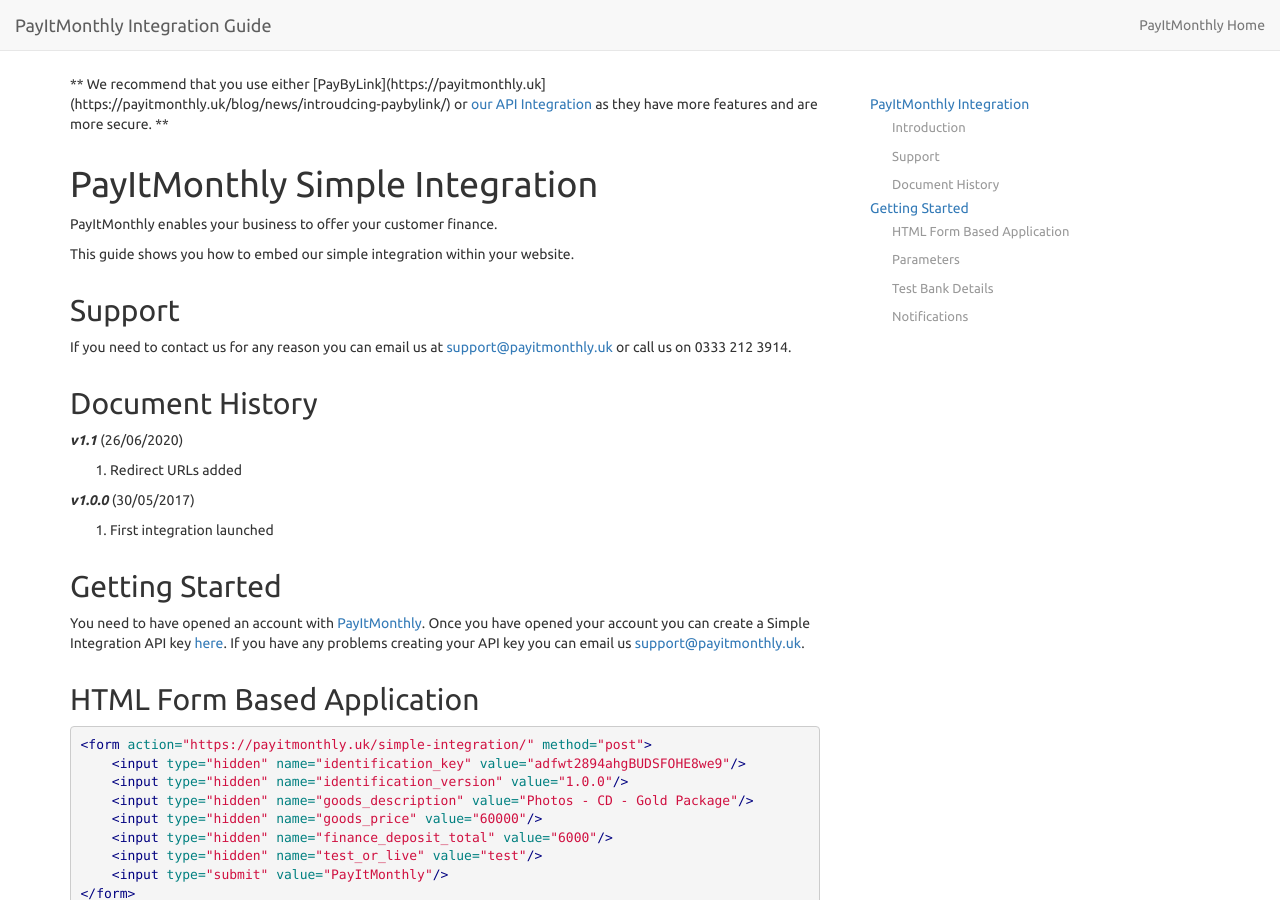
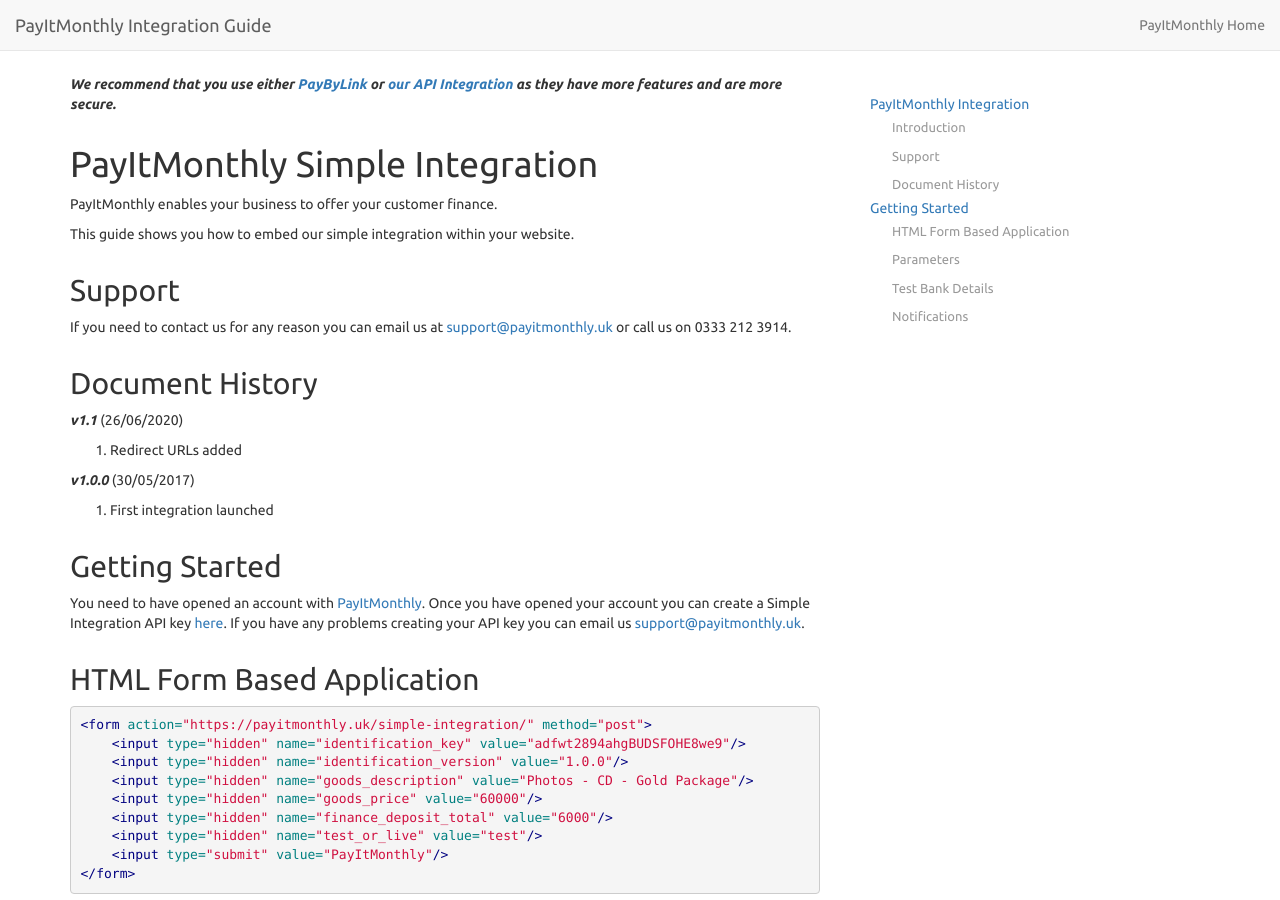
Before and after one commit to payitmonthly/Integration, a Jekyll site: the page built from index.md, in a window 1280 px wide and 900 px high. Built offline with Jekyll 4.4.1, drawn with Linux system fonts in a browser that asks for light colours; nearby versions of some CDN libraries; part of the change alters nothing that is shown.

Commit message:
Update index.md

```diff
--- a/index.md
+++ b/index.md
@@ -3,9 +3,7 @@ layout: "v1"
 toc: toc.html
 ---
 
-**
-We recommend that you use either [PayByLink](https://payitmonthly.uk](https://payitmonthly.uk/blog/news/introudcing-paybylink/) or [our API Integration](https://developer.payitmonthly.uk/) as they have more features and are more secure.
-**
+***We recommend that you use either [PayByLink](https://payitmonthly.uk/blog/news/introudcing-paybylink/) or [our API Integration](https://developer.payitmonthly.uk/) as they have more features and are more secure.***
 
 # PayItMonthly Simple Integration
 
```
